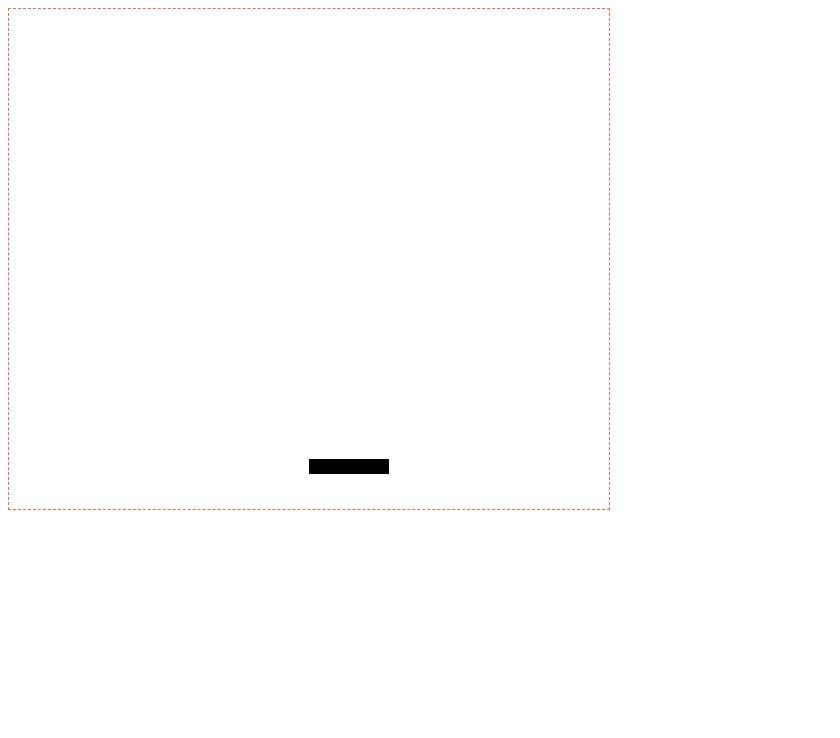
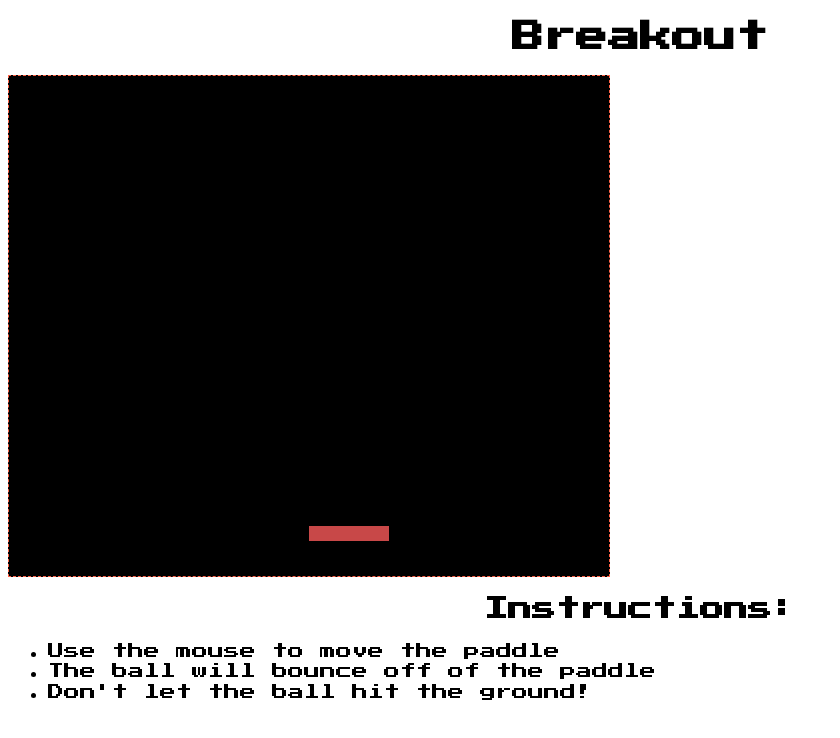
Before and after one commit to robbielane/breakout, a website built with webpack: page index.html in a window 1280 px wide. Shown: the whole page, without its empty margins (0-840 px from the left). Built offline with nearby package versions, Linux system fonts and the light colour scheme.

Commit message:
update with title and instructions, add font

```diff
--- a/index.html
+++ b/index.html
@@ -3,11 +3,21 @@
 <head>
   <meta charset="utf-8">
   <title>Game Time</title>
+  <link href="https://fonts.googleapis.com/css?family=Press+Start+2P" rel="stylesheet">
   <link rel="stylesheet" href="/lib/game.css">
 </head>
 <body>
+  <h1>Breakout</h1>
+  <canvas id="game" width="600" height="500"></canvas>
+  <section id="instructions">
+    <h2>Instructions:</h2>
+    <ul>
+      <li>Use the mouse to move the paddle</li>
+      <li>The ball will bounce off of the paddle</li>
+      <li>Don't let the ball hit the ground!</li>
+    </ul>
 
-  <canvas id="game" width="600" height="500"></canvas>
+  </section>
 
 <script src="main.bundle.js"></script>
 </body>
--- a/lib/game.css
+++ b/lib/game.css
@@ -1,3 +1,20 @@
+body {
+  font-family: 'Press Start 2P', cursive;
+}
+
 canvas {
   border: 1px dashed tomato;
 }
+
+#game {
+  background-color: #000000;
+}
+
+h1,
+h2 {
+  text-align: center;
+}
+
+li {
+  line-height: 1.3em;
+}
--- a/lib/world.js
+++ b/lib/world.js
@@ -7,7 +7,7 @@ var World = function() {
   this.width = 600;
   this.height = 500;
   this.ball = new Ball(400, 400, "rgba(0, 255, 0, 1)");
-  this.paddle = new Paddle(300, 450, 'black');
+  this.paddle = new Paddle(300, 450, '#C84848');
   this.blocks = [new Block()];
 }
 
```
